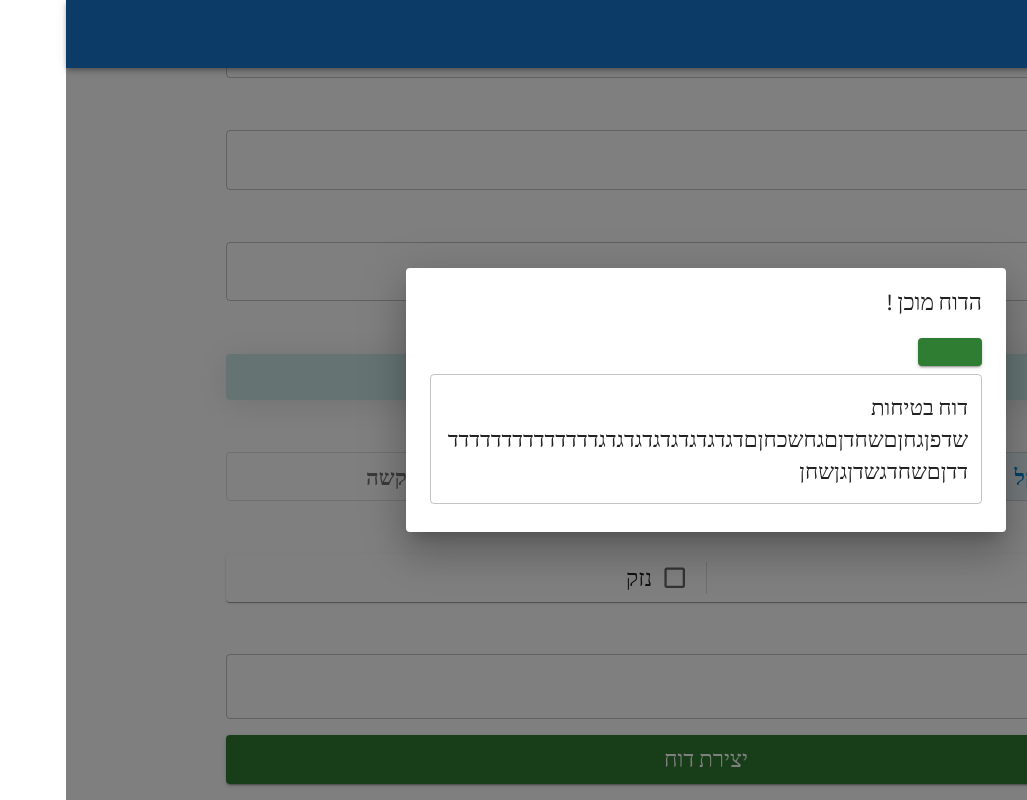
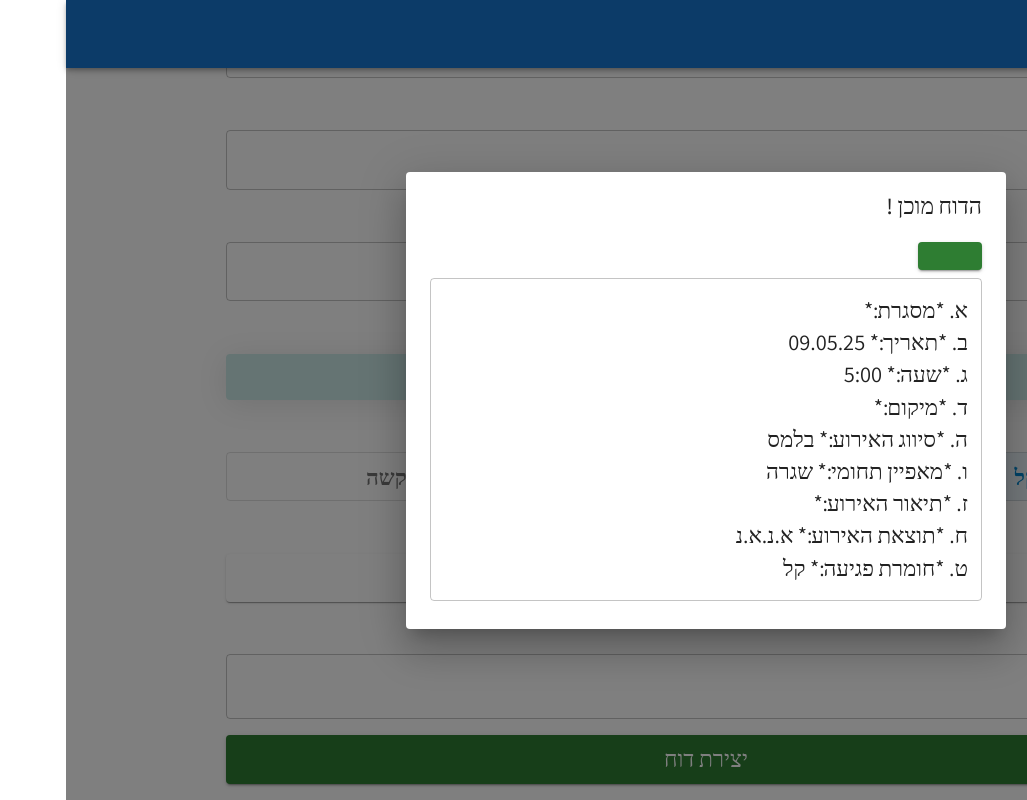
Before and after one commit to omer-sm/dov, a React (Vite) app: page / in a window 1280 px wide. Both pictures are taken after a click on the button "יצירת דוח". Shown: the part 216-1016 px from the top of the page, without its empty margins (253-1280 px from the left). Built offline with nearby package versions, Linux system fonts and the light colour scheme; some icons are missing.

Commit message:
feat(ReportModal.tsx): add report to modal

```diff
--- a/src/Components/ReportForm/ReportForm.tsx
+++ b/src/Components/ReportForm/ReportForm.tsx
@@ -108,11 +108,19 @@ export default function ReportForm({ setDialogOpen }: ReportFormProps) {
           freeSolo
           id="location-input"
           options={['חד"א', 'מגורים', 'שק"מ', 'מטווחים']}
-          defaultValue={reportSnap.location}
           onChange={(_event, newValue) =>
             debounce(() => (reportState.location = newValue as string))
           }
-          renderInput={(params) => <TextField {...params} placeholder='למשל: חד"א..' />}
+          renderInput={(params) => (
+            <TextField
+              {...params}
+              defaultValue={reportSnap.location}
+              onChange={(event) =>
+                debounce(() => (reportState.location = event.target.value))
+              }
+              placeholder='למשל: חד"א..'
+            />
+          )}
         />
       </FormControl>
 
--- a/src/Components/ReportModal.tsx
+++ b/src/Components/ReportModal.tsx
@@ -1,7 +1,10 @@
 import { Button, Dialog, DialogContent, DialogTitle, TextField } from '@mui/material';
-import type { Dispatch, SetStateAction } from 'react';
+import { useMemo, type Dispatch, type SetStateAction } from 'react';
 import ContentPasteRoundedIcon from '@mui/icons-material/ContentPasteRounded';
 import InventoryRoundedIcon from '@mui/icons-material/InventoryRounded';
+import { formatReport } from '../Utils/formatReport'
+import { useSnapshot } from 'valtio'
+import { reportState } from '../State/ReportState/reportState'
 
 interface ReportModalProps {
   dialogOpen: boolean;
@@ -9,6 +12,9 @@ interface ReportModalProps {
 }
 
 export default function ReportModal({ dialogOpen, setDialogOpen }: ReportModalProps) {
+  const reportSnap = useSnapshot(reportState);
+  const formattedReport = useMemo(() => formatReport(reportSnap), [dialogOpen]);
+
   return (
     <Dialog fullWidth={true} open={dialogOpen} onClose={() => setDialogOpen(false)}>
       <DialogTitle>הדוח מוכן !</DialogTitle>
@@ -18,8 +24,8 @@ export default function ReportModal({ dialogOpen, setDialogOpen }: ReportModalPr
           sx={{ width: '100%', my: '0.5rem' }}
           contentEditable={undefined}
           slotProps={{ input: { sx: { fontSize: '1.4rem' } } }}
-          value="דוח בטיחות שדפןגחןםשחדןםגחשכחןםדגדגדגדגדגדגדגדגדדדדדדדדדדדדדדדדןםשחדגשדןגןשחן"
           multiline
+          value={formattedReport}
         />
       </DialogContent>
     </Dialog>
--- a/src/Utils/formatReport.ts
+++ b/src/Utils/formatReport.ts
@@ -33,5 +33,5 @@ const reportFields: ((report: Report) => string)[] = [
 ];
 
 export const formatReport = (report: Report) => {
-  return reportFields.reduce((acc, curr) => acc + '\n' + curr(report), '');
+  return reportFields.reduce((acc, curr) => acc + '\n' + curr(report), '').trimStart();
 };
```
